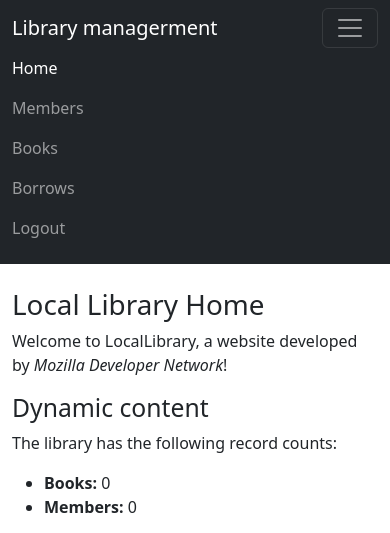
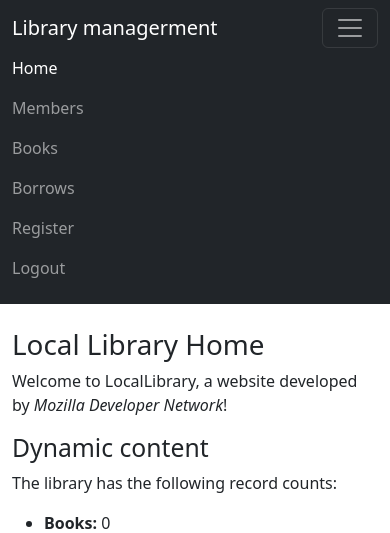
Before and after one commit to Toshiiiii1/library_management_system, a Django app: page / in a window 390 px wide, after a click that opens the changed part. Shown: the top 533 px of the page. Run offline with Django 4.2, Linux system fonts and the light colour scheme; the visitor is signed in with stand-in values (Sample User, id 1); data that the repository does not hold is empty.

Commit message:
feat: register | files: home.html, navbar.html, urls.py, views.py

```diff
--- a/manager/form.py
+++ b/manager/form.py
@@ -53,7 +53,6 @@ class SignUpForm(UserCreationForm):
         self.fields['username'].widget.attrs['class'] = 'form-control'
         self.fields['username'].widget.attrs['placeholder'] = 'User Name'
         self.fields['username'].label = ''
-        self.fields['username'].initial = 'helloworld'
         self.fields['username'].help_text = '<span class="form-text text-muted"><small>Required. 150 characters or fewer. Letters, digits and @/./+/-/_ only.</small></span>'
 
 
--- a/manager/templates/book_detail.html
+++ b/manager/templates/book_detail.html
@@ -45,7 +45,6 @@
 
   <br/><br/>
   <a href="{% url 'books' %}" class="btn btn-primary">Back</a>
-  {% if user.is_staff %}
   <a href="{% url 'delete-book' book.id%}" class="btn btn-danger">Delete</a>
   <a href="{% url 'update-book' book.id%}" class="btn btn-success">Update record</a>
   {% endif %}
--- a/manager/templates/home.html
+++ b/manager/templates/home.html
@@ -3,7 +3,6 @@
 {% block content %}
 		{% comment %} nếu người dùng đã đăng nhập thì hiển thị trang chính {% endcomment %}
 		{% if user.is_authenticated %}
-			{% if user.is_staff %}
 			<div class="col-md-6 offset-md-3">
 				<h1>Local Library Home</h1>
 				<p>
@@ -20,11 +19,6 @@
 					You have visited this page {{ num_visits }} time{{ num_visits|pluralize }}.
 				</p>
 			</div>
-			{% else %}
-			<div class="col-md-6 offset-md-3">
-				<h1>Hello world</h1>
-			</div>
-			{% endif %}
 		{% comment %} nếu người dùng chưa đăng nhập thì hiển thị trang đăng nhập {% endcomment %}
 		{% else %}
 			<div class="col-md-6 offset-md-3">
--- a/manager/templates/navbar.html
+++ b/manager/templates/navbar.html
@@ -21,20 +21,17 @@
 				</li>
 				<!-- neu nguoi dung dang nhap thi hien thi nut Dang xuat -->
 				{% if user.is_authenticated %}
-					{% if user.is_staff %}
-						<li class="nav-item"><a class="nav-link" href="{% url 'member' %}">Members</a></li>
-						<li class="nav-item"><a class="nav-link" href="{% url 'books' %}">Books</a></li>
-						<li class="nav-item"><a class="nav-link" href="{% url 'borrow' %}">Borrows</a></li>
-					{% else %}
-						<li class="nav-item"><a class="nav-link" href="{% url 'books' %}">Books</a></li>
+					<li class="nav-item"><a class="nav-link" href="{% url 'member' %}">Members</a></li>
+					<li class="nav-item"><a class="nav-link" href="{% url 'books' %}">Books</a></li>
+					<li class="nav-item"><a class="nav-link" href="{% url 'borrow' %}">Borrows</a></li>
+					{% if user.is_superuser %}
+					<li class="nav-item">
+						<a class="nav-link" href="{% url 'register' %}">Register</a>
+					</li>
 					{% endif %}
 					<li class="nav-item">
 						<a class="nav-link" href="{% url 'logout' %}">Logout</a>
 					</li>
-				{% comment %} {% else %}
-					<li class="nav-item">
-						<a class="nav-link" href="{% url 'register' %}">Register</a>
-					</li> {% endcomment %}
 				{% endif %}
 			</ul>
 		</div>
--- a/manager/urls.py
+++ b/manager/urls.py
@@ -28,6 +28,5 @@ urlpatterns = [
     path('updatedetail/<int:pk>', views.UpdateDetail.as_view(), name='update-detail'),
 
     path('logout/', views.logout_user, name='logout'),
-    # path('register/', views.register_user, name='register'),
-    path('register<int:pk>/', views.create_account, name='register'),
+    path('register/', views.register_staff, name='register'),
 ]
--- a/manager/views.py
+++ b/manager/views.py
@@ -56,7 +56,7 @@ def logout_user(request):
     return redirect('home')
 
 # view đăng ký
-def register_user(request):
+def register_staff(request):
     # nếu người dùng ấn "Register"
     if (request.method == 'POST'):
         form = SignUpForm(request.POST)
@@ -78,18 +78,6 @@ def register_user(request):
     else:
         form = SignUpForm()
         return render(request, "register.html", {'form': form})
-
-def create_account(request, pk):
-    if request.user.is_authenticated:
-        member_instance = Member.objects.get(id=pk)
-        user_name = f'{member_instance.name.lower()}{str(member_instance.id)}'
-        password = f'{member_instance.name.lower()}{str(member_instance.id)}'
-        user = User.objects.create_user(username=user_name, password=password)
-        messages.success(request, "Successful")
-        return redirect('member-detail', pk=member_instance.id)
-    else:
-        messages.warning(request, "You must be logged in")
-        return redirect('home')
 
 # view liệt kê danh sách các quyển sách
 def book_list(request):
```
